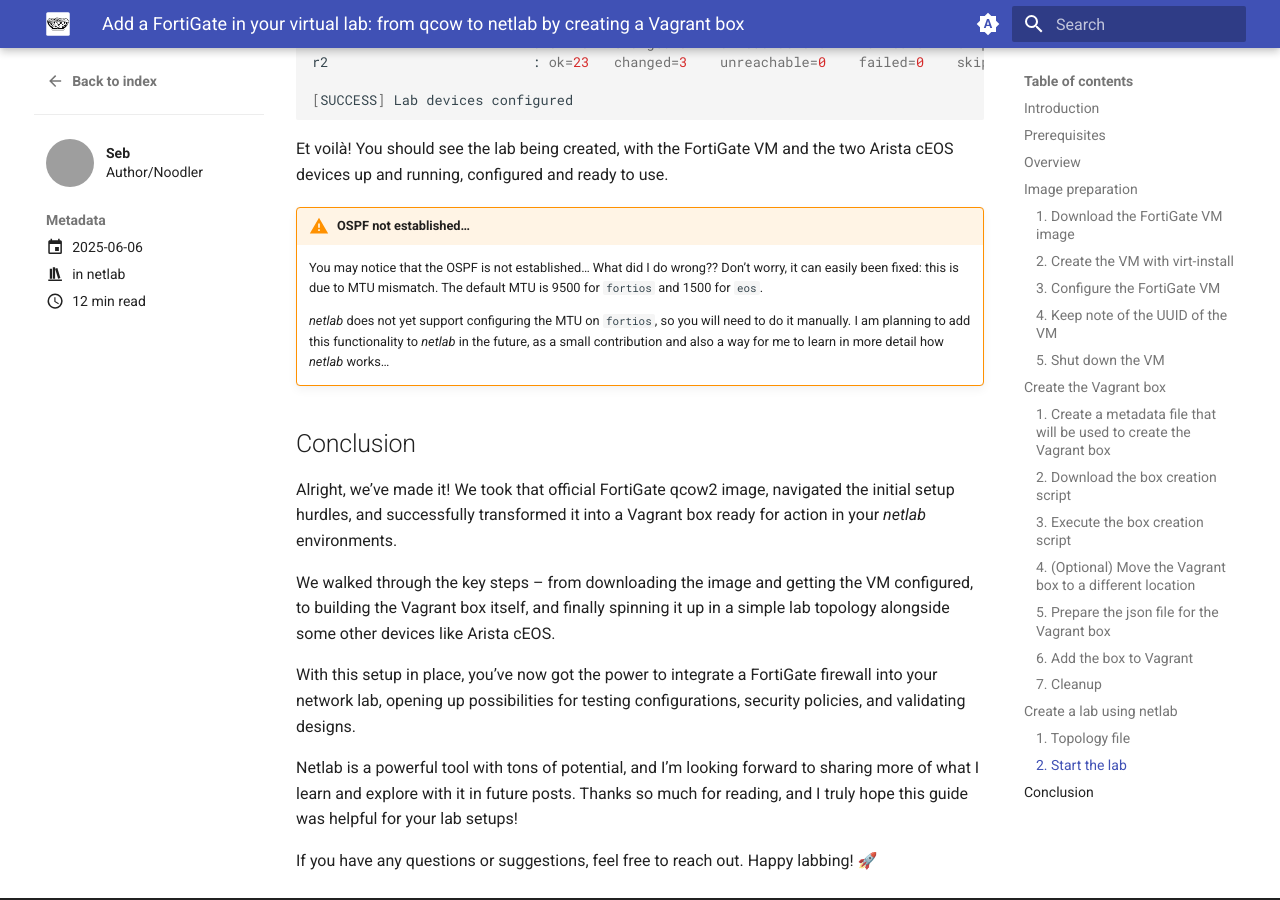
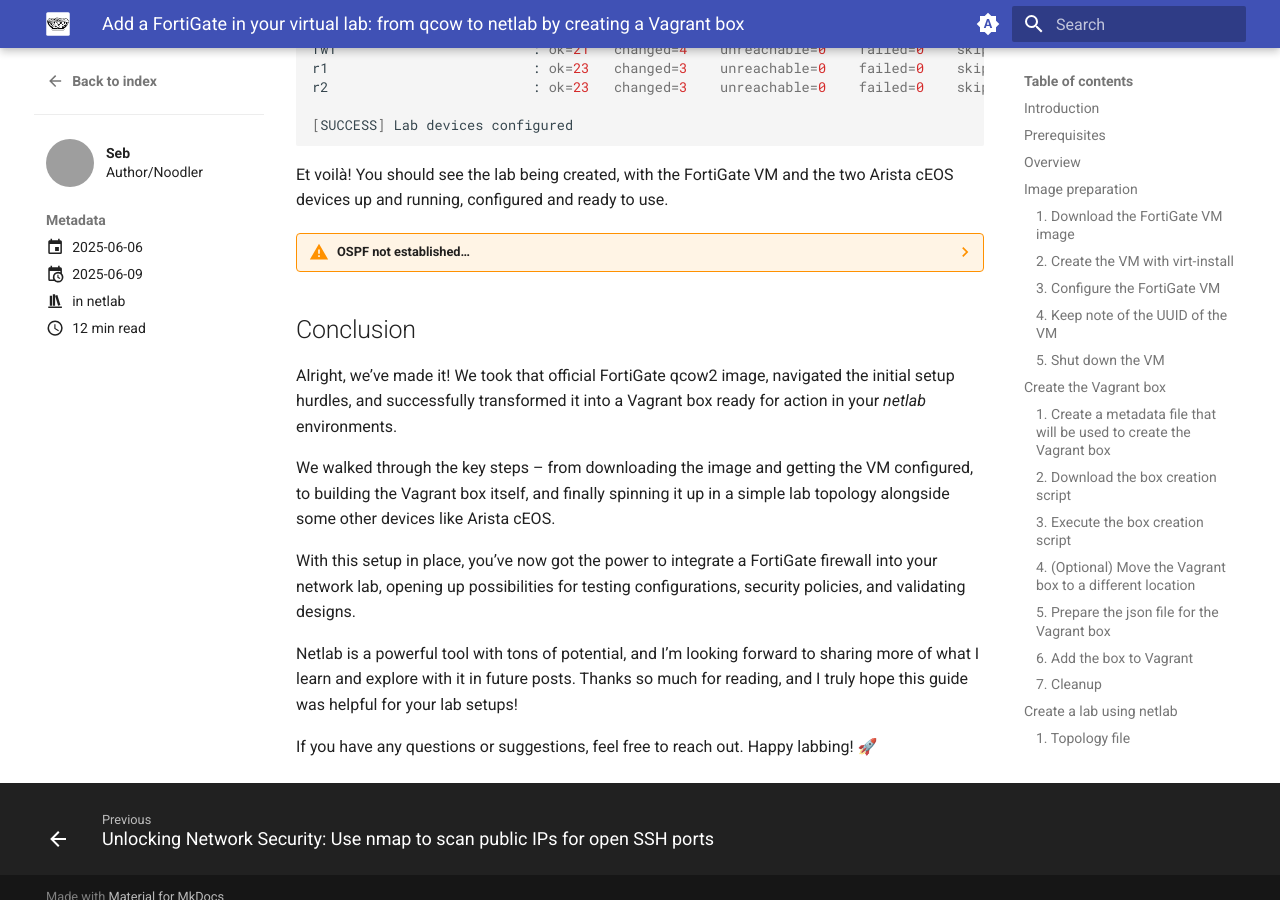
Before and after one commit to sdargoeuves/noodleops-mkdocs, an MkDocs documentation site: the page built from docs/posts/2025-06-netlab-fortigate-vm/index.md, in a window 1280 px wide and 900 px high, scrolled down 12102 px. Built offline with MkDocs 1.6.1 and Material for MkDocs 9.7.7, drawn with Linux system fonts in a browser that asks for light colours; part of the change alters nothing that is shown; some of the changed text lies outside the part shown; grey boxes are pictures that could not be loaded.

Commit message:
fix markdown

```diff
--- a/docs/posts/2025-06-netlab-fortigate-vm/index.md
+++ b/docs/posts/2025-06-netlab-fortigate-vm/index.md
@@ -5,7 +5,7 @@ categories:
   - netlab
 date:
   created: 2025-06-06
-  # updated: 2025-xx-xx
+  updated: 2025-06-09
 draft: false
 tags:
   - netlab
@@ -29,7 +29,7 @@ Want to test FortiGate in your virtual lab environment, and want to do **without
 
 My goal here is to create an updated guide to deploy a FortiGate in a virtual lab environment, as the licensing has changed from the version `7.2.0`. It's mentioned in the [containerlab instructions](https://containerlab.dev/manual/kinds/fortinet_fortigate/#fortinet-fortigate). You may still be able to obtain a version `< 7.2.0` of the FortiGate, with a 15 day license, but I couldn't find it on the Fortinet support portal anymore...
 
-In this post, I'll be using the version `7.4.8`, to help you get started with setting up your virtual lab environment.
+In this post, I'll be using the version `7.4.8`, to help you get started with setting up your virtual lab environment. It works just as well with the version `7.6.3`, which is the latest version available at the time of writing.
 
 !!! tip "Licensing"
     Before you start, please note that the free license provided by Fortinet is great for experiencing their FortiGate, but it has some restrictions, which could affect what you want to achieve.
@@ -526,12 +526,17 @@ r2                         : ok=23   changed=3    unreachable=0    failed=0    s
 
 Et voilà! You should see the lab being created, with the FortiGate VM and the two Arista cEOS devices up and running, configured and ready to use.
 
-!!! warning "OSPF not established..."
+??? warning "OSPF not established..."
 
-    You may notice that the OSPF is not established... What did I do wrong?? Don't worry, it can easily been fixed: this is due to MTU mismatch.
-    The default MTU is 9500 for `fortios` and 1500 for `eos`.
+    You may notice that the OSPF is not established... What went wrong? Don't worry, it can easily been fixed: this is due to MTU mismatch.
 
-    *netlab* does not yet support configuring the MTU on `fortios`, so you will need to do it manually. I am planning to add this functionality to *netlab* in the future, as a small contribution and also a way for me to learn in more detail how *netlab* works...
+    With version `7.4.8`, the default MTU is 9500 on the FortiGate and 1500 for `eos`.
+
+    *netlab* does not yet support configuring the MTU on `fortios`, so you will need to do it manually. I am planning to add this functionality to *netlab* in the future, as a small contribution and also a way for me to learn in more detail how *netlab* works... As soon as it's done, the default should be 1500, and the OSPF will be established automatically.
+
+    !!! note "but fine with `7.6.3`"
+
+        Weirdly, with `7.6.3`, the MTU is set to 1500 by default 🤔. I don't get it, but at least you won't have this problem. Yay!
 
 ## Conclusion
 
```
